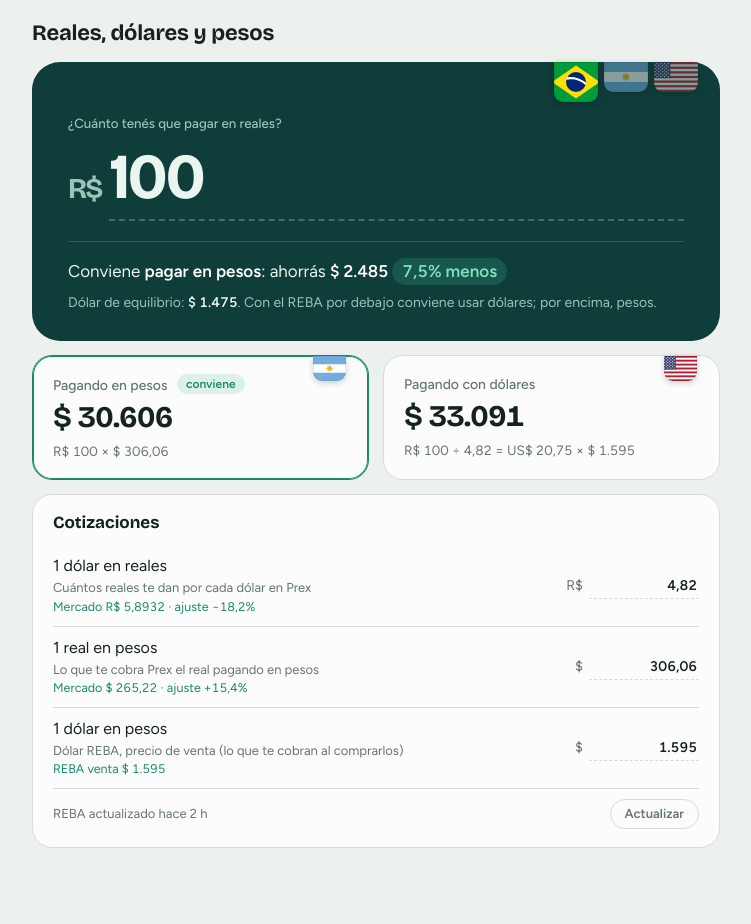
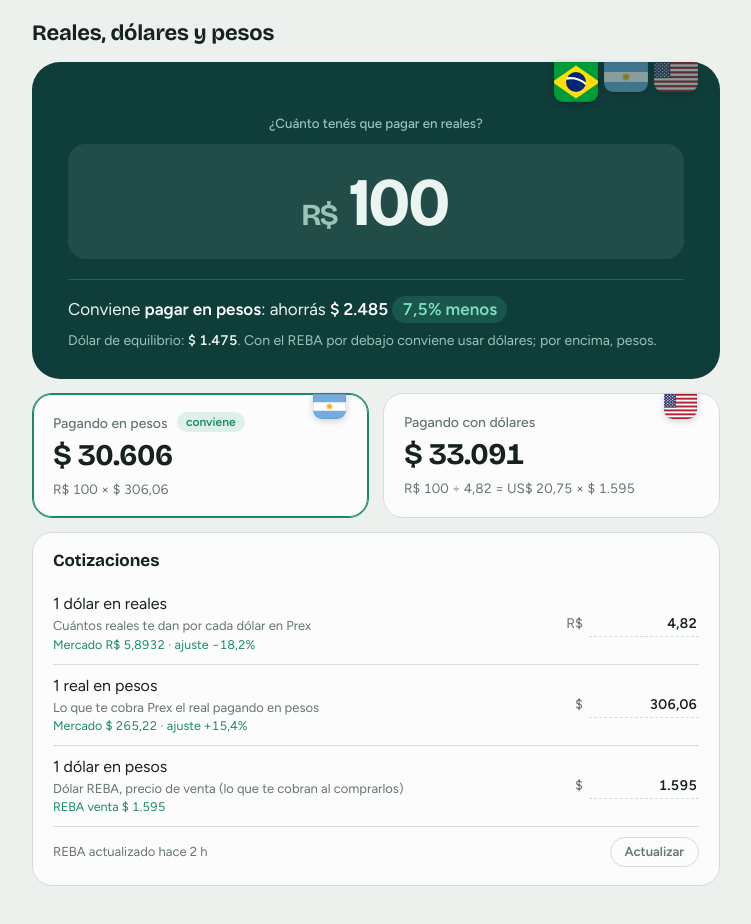
Before and after one commit to Cuadraditos-VP/Reales, a plain HTML site: page index.html in a window 1280 px wide. Shown: the whole page, without its empty margins (264-1015 px from the left). Before the commit the page ends 896 px from the top, so only its background shows below. Drawn offline with nearby package versions, Linux system fonts and the light colour scheme.

Commit message:
Monto centrado en una caja más clara (#3)
* Cotizaciones automáticas: REBA venta (dolarito) y mercado + ajuste para Prex

Co-Authored-By: Claude Opus 5.5 <noreply@anthropic.com>
Claude-Session: https://claude.ai/code/session_01LrueCXof4fH7wgywjR6GTG

* REBA: sumar infodolar como segunda fuente y actualizar cada 15 minutos

Co-Authored-By: Claude Opus 5.5 <noreply@anthropic.com>
Claude-Session: https://claude.ai/code/session_01LrueCXof4fH7wgywjR6GTG

* Monto centrado en una caja más clara (opción D)

Co-Authored-By: Claude Opus 5.5 <noreply@anthropic.com>
Claude-Session: https://claude.ai/code/session_01LrueCXof4fH7wgywjR6GTG

---------

Co-authored-by: Claude <noreply@anthropic.com>

```diff
--- a/index.html
+++ b/index.html
@@ -23,11 +23,12 @@ h1{font:700 22px/1.2 'Bricolage Grotesque',Figtree,sans-serif;margin:0 0 16px;le
 h2{font:700 17px/1.2 'Bricolage Grotesque',Figtree,sans-serif;margin:0 0 12px}
 input,button{font:inherit;color:inherit}
 .hero{position:relative;background:var(--hero);color:var(--heroInk);border-radius:28px;padding:52px clamp(20px,4vw,36px) 28px}
-.hero small{display:block;color:var(--heroMute);font-weight:500;margin-bottom:4px}
-.big{font:700 clamp(40px,10vw,64px)/1 'Bricolage Grotesque',Figtree,sans-serif;letter-spacing:-.03em;display:flex;align-items:baseline;gap:8px}
+.hero small{display:block;color:var(--heroMute);font-weight:500;margin-bottom:10px;text-align:center}
+/* El monto: una caja más clara, centrada, que se ilumina al escribir. Tocar en cualquier parte enfoca el campo */
+.big{font:700 clamp(44px,12vw,68px)/1 'Bricolage Grotesque',Figtree,sans-serif;letter-spacing:-.03em;display:flex;align-items:baseline;justify-content:center;gap:10px;background:rgba(234,245,240,.08);border-radius:18px;padding:18px 18px 16px;cursor:text;transition:background .15s,box-shadow .15s}
+.big:focus-within{background:rgba(234,245,240,.12);box-shadow:inset 0 0 0 1.5px rgba(234,245,240,.35)}
 .big span{font-size:.45em;color:var(--heroMute);white-space:nowrap}
-.big input{background:transparent;border:0;border-bottom:2px dashed rgba(234,245,240,.25);width:100%;min-width:0;font:inherit;letter-spacing:inherit;padding:0 0 4px;outline:0;color:var(--heroInk)}
-.big input:focus-visible{border-bottom-color:var(--heroInk)}
+.big input{background:transparent;border:0;width:1ch;min-width:1ch;max-width:100%;flex:0 1 auto;text-align:center;font:inherit;letter-spacing:inherit;padding:0;outline:0;color:var(--heroInk)}
 .verdict{margin-top:20px;padding-top:16px;border-top:1px solid rgba(234,245,240,.15);font-size:17px;line-height:1.45}
 .verdict b{color:#fff}
 .verdict .be{display:block;margin-top:8px;font-size:14px;color:var(--heroMute)}
@@ -78,7 +79,7 @@ input,button{font:inherit;color:inherit}
       <button type="button" role="tab" class="fb us" data-m="usd" aria-label="Dólares" title="Dólares"></button>
     </div>
     <small id="q"></small>
-    <div class="big"><span id="sym"></span><input id="amt" inputmode="decimal" autocomplete="off"></div>
+    <label class="big" for="amt"><span id="sym"></span><input id="amt" inputmode="decimal" autocomplete="off"></label>
     <div class="verdict" id="verdict" aria-live="polite"></div>
   </section>
 
@@ -179,14 +180,24 @@ function setMode(m){
   document.querySelectorAll('.tabs button').forEach(function(b){b.setAttribute('aria-selected',b.dataset.m===m)});
   $('q').textContent=MODES[m].q;$('sym').textContent=MODES[m].sym;
   $('amt').setAttribute('aria-label',MODES[m].q);
-  $('amt').value=num(S.amt[m]);
+  $('amt').value=num(S.amt[m]);fitAmt();
   calc();
 }
 document.querySelectorAll('.tabs button').forEach(function(b){b.addEventListener('click',function(){setMode(b.dataset.m)})});
 
 var amt=$('amt');
-amt.addEventListener('input',function(){S.amt[S.mode]=parse(amt.value);save();calc()});
-amt.addEventListener('blur',function(){if(isFinite(S.amt[S.mode]))amt.value=num(S.amt[S.mode])});
+/* el campo mide lo mismo que el número, así queda centrado en la caja */
+var meas=document.createElement('span');meas.setAttribute('aria-hidden','true');
+meas.style.cssText='position:absolute;visibility:hidden;white-space:pre;left:-9999px;top:0';
+document.body.appendChild(meas);
+function fitAmt(){
+  var cs=getComputedStyle(amt);meas.style.font=cs.font;meas.style.letterSpacing=cs.letterSpacing;
+  meas.textContent=amt.value||'0';amt.style.width=Math.ceil(meas.getBoundingClientRect().width+4)+'px';
+}
+amt.addEventListener('input',function(){S.amt[S.mode]=parse(amt.value);save();calc();fitAmt()});
+amt.addEventListener('blur',function(){if(isFinite(S.amt[S.mode]))amt.value=num(S.amt[S.mode]);fitAmt()});
+window.addEventListener('resize',fitAmt);
+if(document.fonts&&document.fonts.ready)document.fonts.ready.then(fitAmt);
 amt.addEventListener('focus',function(){amt.select()});
 ['usdBrl','brlArs','usdArs'].forEach(function(k){
   var el=$(k);el.value=num(S[k]);
```
